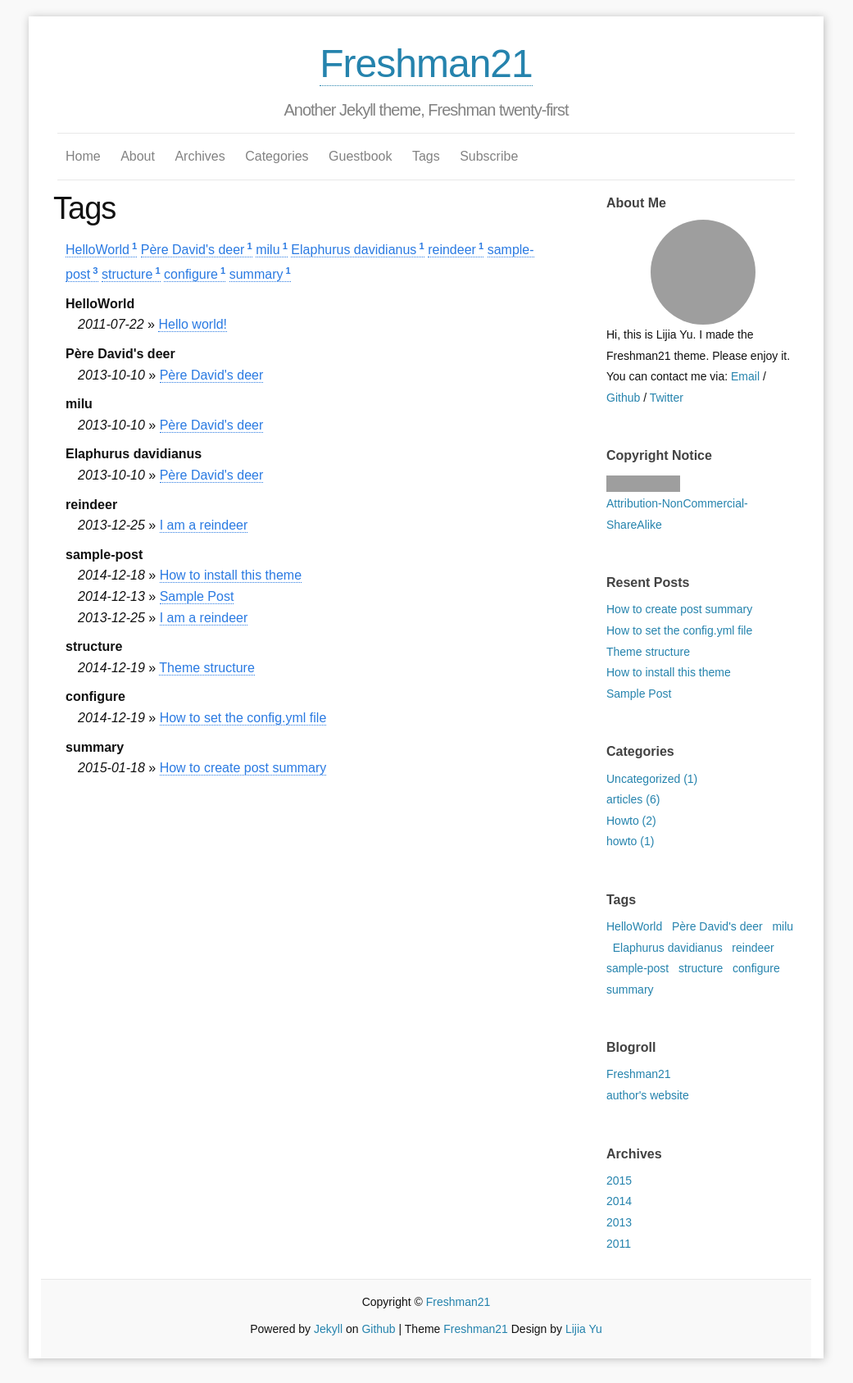
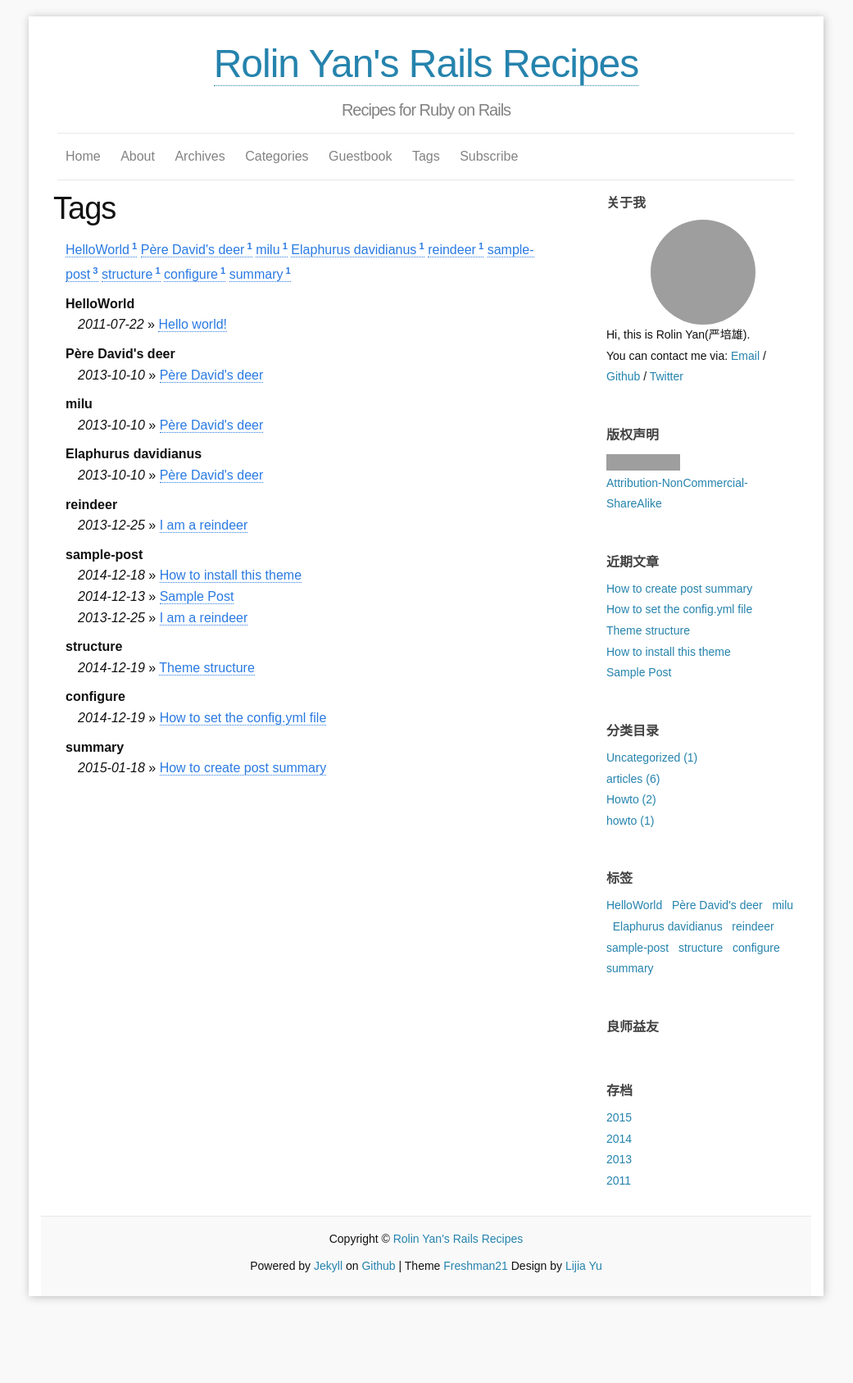
Before and after one commit to rolinyan/rails_recipes, a Jekyll site: the page built from tags.md, in a window 1280 px wide. Shown: the whole page at 82% size, without its empty margins (120-1161 px from the left). Built offline with Jekyll 4.4.1, drawn with Linux system fonts in a browser that asks for light colours; after the commit the page ends 1611 px from its top, so only the background shows below that; grey boxes are pictures that could not be loaded.

Commit message:
config to rolinyan

```diff
--- a/_config.yml
+++ b/_config.yml
@@ -1,27 +1,27 @@
 ### Site info:
-title: Freshman21
-tagline: Another Jekyll theme, Freshman twenty-first
-author: Lijia YU
-email: yu@lijiayu.net
-description: "Freshman21 is a Jekyll blog theme." # You can edit this line in _config.yml. It will appear in your document head meta and in your feed.xml site description
-keywords: "Jekyll, theme, Freshman21"
-baseurl: "http://rolinyan.github.io/rails_recipes/" # the subpath of your site, e.g. /blog/
+title: Rolin Yan's Rails Recipes
+tagline: Recipes for Ruby on Rails
+author: Yan Peixiong
+email: rolinyan@qq.com
+description: "Recipes for Ruby on Rails" # You can edit this line in _config.yml. It will appear in your document head meta and in your feed.xml site description
+keywords: "rolinyan,ruby,rails,ror,recipes"
+baseurl: "http://rolinyan.github.io/rails_recipes" # the subpath of your site, e.g. /blog/
 url: "http://rolinyan.github.io/rails_recipes" # the base hostname & protocol for your site
 
 
 ### Personal info and site tools info:
-twitter_username: yulijia
-github_username:  yulijia
-disqus_shortname: freshman21
+# twitter_username: yulijia
+github_username:  rolinyan
+# disqus_shortname: freshman21
 favicon:     "/images/favicon.ico"
-aboutme: Hi, this is Lijia Yu. I made the Freshman21 theme. Please enjoy it. # these are shown on aboutme-sidebar.
+aboutme: Hi, this is Rolin Yan(严培雄). # these are shown on aboutme-sidebar.
 aboutme_photo: https://i.imgur.com/Mdc4szJl.jpg # your photo.
 
 
 ### Site setting:
 ShowContactInfo: "True" # Personal Info (twitter,github,email) can be seen on aboutme-sidebar, those info only shown where ShowContactInfo == True
 default_column: "two" # blog style: two columns, if default_column != "two", you will see a one column blog.
-default_locale: "en" # blog sidebar language set, only include: English(en) and Chinese (cn)
+default_locale: "cn" # blog sidebar language set, only include: English(en) and Chinese (cn)
 
 locales:
     en:
@@ -54,13 +54,13 @@ locales:
 
 ### your Blogroll info, only name can shown on the page.
 
-Blogroll:
-    - name: Freshman21
-      href: http://yulijia.net/freshman21
-      title: Another Jekyll blog theme
-    - name: author's website
-      href: http://yulijia.net/
-      title: Lijia Yu's website
+# Blogroll:
+#     - name: Freshman21
+#       href: http://yulijia.net/freshman21
+#       title: Another Jekyll blog theme
+#     - name: author's website
+#       href: http://yulijia.net/
+#       title: Lijia Yu's website
 
 
 ### Build settings
```
